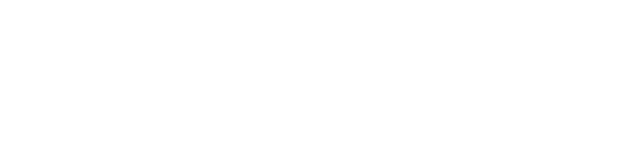
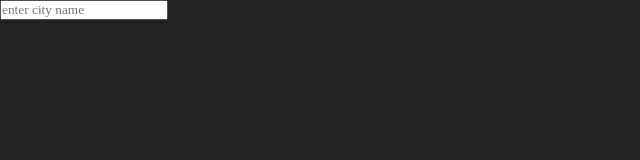
Before and after one commit to Rhythmkamra/projects-2024, a plain HTML site: page weather-app/index.html in a window 1280 px wide. Shown: the whole page, without its empty margins (0-640 px from the left). Drawn offline with Linux system fonts and the light colour scheme.

Commit message:
spellcheck

```diff
--- a/weather-app/index.html
+++ b/weather-app/index.html
@@ -8,6 +8,14 @@
     <link rel="stylesheet" href="style.css">
 </head>
 <body>
+    <div class="card">
+        <!-- searchbox -->
+        <div class="search">
+            <input type="text" placeholder="enter city name" spellcheck="false">
+            <!-- spellcheck :-browser facility for errors in spellings if true suggestions are given
+            if false they are not -->
+        </div>
+    </div>
 
 </body>
 </html>
--- a/weather-app/style.css
+++ b/weather-app/style.css
@@ -1,7 +1,11 @@
 *{
-    margin: 0px;
-    padding: 0px;
+    margin: 0;
+    padding: 0;
     box-sizing: border-box;
+    font-family:'Poppins','sans-serif';
     /* this property allows you to include both margin and padding inside the defined dimensions */
 
 }
+body{
+    background: #222;
+}
```
